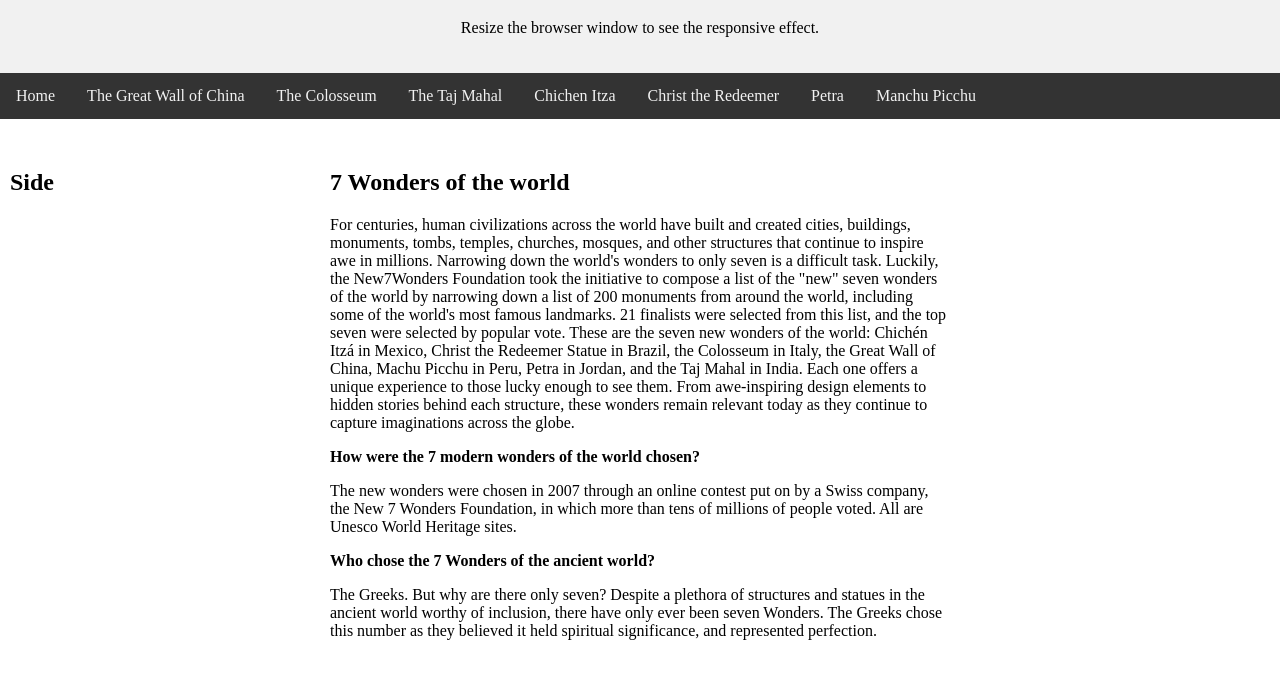
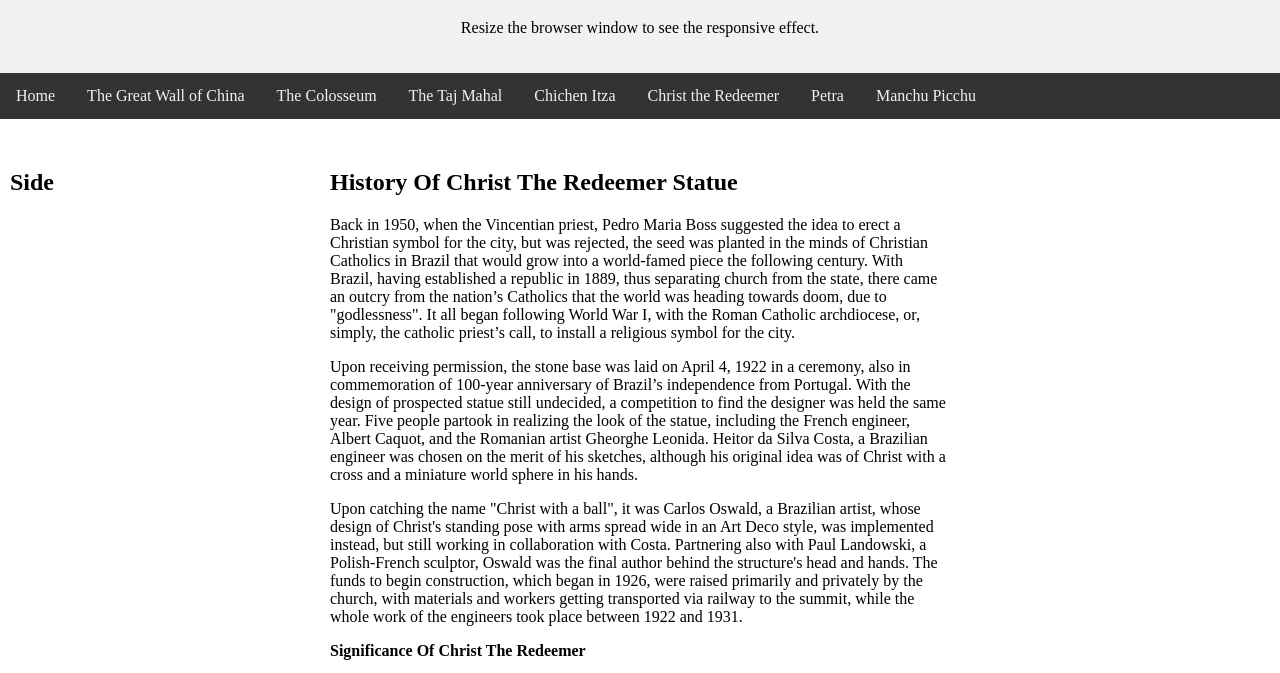
Before and after one commit to TheQuanunist/Webtest, a plain HTML site: page Christ the Redeemer.html in a window 1280 px wide. Shown: the part 81-754 px from the top of the page. Drawn offline with Linux system fonts and the light colour scheme.

Commit message:
1/2 done

```diff
--- a/Christ the Redeemer.html
+++ b/Christ the Redeemer.html
@@ -101,14 +101,13 @@ body {
   </div>
 
   <div class="column middle">
-    <h2>7 Wonders of the world</h2>
-    <p>For centuries, human civilizations across the world have built and created cities, buildings, monuments, tombs, temples, churches, mosques, and other structures that continue to inspire awe in millions. Narrowing down the world's wonders to only seven is a difficult task. Luckily, the New7Wonders Foundation took the initiative to compose a list of the "new" seven wonders of the world by narrowing down a list of 200 monuments from around the world, including some of the world's most famous landmarks. 21 finalists were selected from this list, and the top seven were selected by popular vote. These are the seven new wonders of the world: Chichén Itzá in Mexico, Christ the Redeemer Statue in Brazil, the Colosseum in Italy, the Great Wall of China, Machu Picchu in Peru, Petra in Jordan, and the Taj Mahal in India. Each one offers a unique experience to those lucky enough to see them. From awe-inspiring design elements to hidden stories behind each structure, these wonders remain relevant today as they continue to capture imaginations across the globe.</p>
-    <b>How were the 7 modern wonders of the world chosen?</b>
-    <p>The new wonders were chosen in 2007 through an online contest put on by a Swiss company, the New 7 Wonders Foundation, in which more than tens of millions of people voted. All are Unesco World Heritage sites.</p>
-    <b>Who chose the 7 Wonders of the ancient world?</b>
-    <p>The Greeks.
-      But why are there only seven? Despite a plethora of structures and statues in the ancient world worthy of inclusion, there have only ever been seven Wonders. The Greeks chose this number as they believed it held spiritual significance, and represented perfection.
-      </p>
+    <h2>History Of Christ The Redeemer Statue</h2>
+    <p>Back in 1950, when the Vincentian priest, Pedro Maria Boss suggested the idea to erect a Christian symbol for the city, but was rejected, the seed was planted in the minds of Christian Catholics in Brazil that would grow into a world-famed piece the following century. With Brazil, having established a republic in 1889, thus separating church from the state, there came an outcry from the nation’s Catholics that the world was heading towards doom, due to "godlessness". It all began following World War I, with the Roman Catholic archdiocese, or, simply, the catholic priest’s call, to install a religious symbol for the city.</p>
+    <p>Upon receiving permission, the stone base was laid on April 4, 1922 in a ceremony, also in commemoration of 100-year anniversary of Brazil’s independence from Portugal. With the design of prospected statue still undecided, a competition to find the designer was held the same year. Five people partook in realizing the look of the statue, including the French engineer, Albert Caquot, and the Romanian artist Gheorghe Leonida. Heitor da Silva Costa, a Brazilian engineer was chosen on the merit of his sketches, although his original idea was of Christ with a cross and a miniature world sphere in his hands.</p>
+    <p>Upon catching the name "Christ with a ball", it was Carlos Oswald, a Brazilian artist, whose design of Christ's standing pose with arms spread wide in an Art Deco style, was implemented instead, but still working in collaboration with Costa. Partnering also with Paul Landowski, a Polish-French sculptor, Oswald was the final author behind the structure's head and hands. The funds to begin construction, which began in 1926, were raised primarily and privately by the church, with materials and workers getting transported via railway to the summit, while the whole work of the engineers took place between 1922 and 1931.</p>
+    <b>Significance Of Christ The Redeemer</b>
+    <p>The main significance in Christ the Redeemer lies in its ability to represent various things to different people, or depending on how one looks at it. Having eliminated the need for the statue to carry a cross with Costa's design of the open-wide stance effectively incorporated the cross within the whole Christ's silhouette. The Brazilians see the welcoming gesture in the figure, while those of Catholic religion, add that it is a literate translation of Christ inviting people in for a hug, to sooth one's soul during hardship's, and, as an embrace upon meeting him after death. Some also believe that the money for the project came from individuals' in and around Brazil donations, as opposed to strictly from the church’s funds.</p>
+    <p>Scholars have also noted significance in the fact that the figure varies greatly from the God's son's depiction in all other spheres, being nailed to a cross with a bowed head, in defeat. Not the largest structure in the world, Cristo Redentor, in its native Portuguese, is the largest Art Deco structure on Earth, that, in 1969, Brazilian artist Gilberto Gil was inspired to write a song about, called "That Hug" ("Aquele Abraço"). Having been featured in various Hollywood films, many have also seen the sweeping shots of the iconic Christ the Redeemer figure mounting Corcovado, in the Olympics. The various meanings, the breathtaking view, the colorful history, and the uncertain future of the structure, keep up the fascination.</p>
   </div>
 
   <div class="ADs">
```
